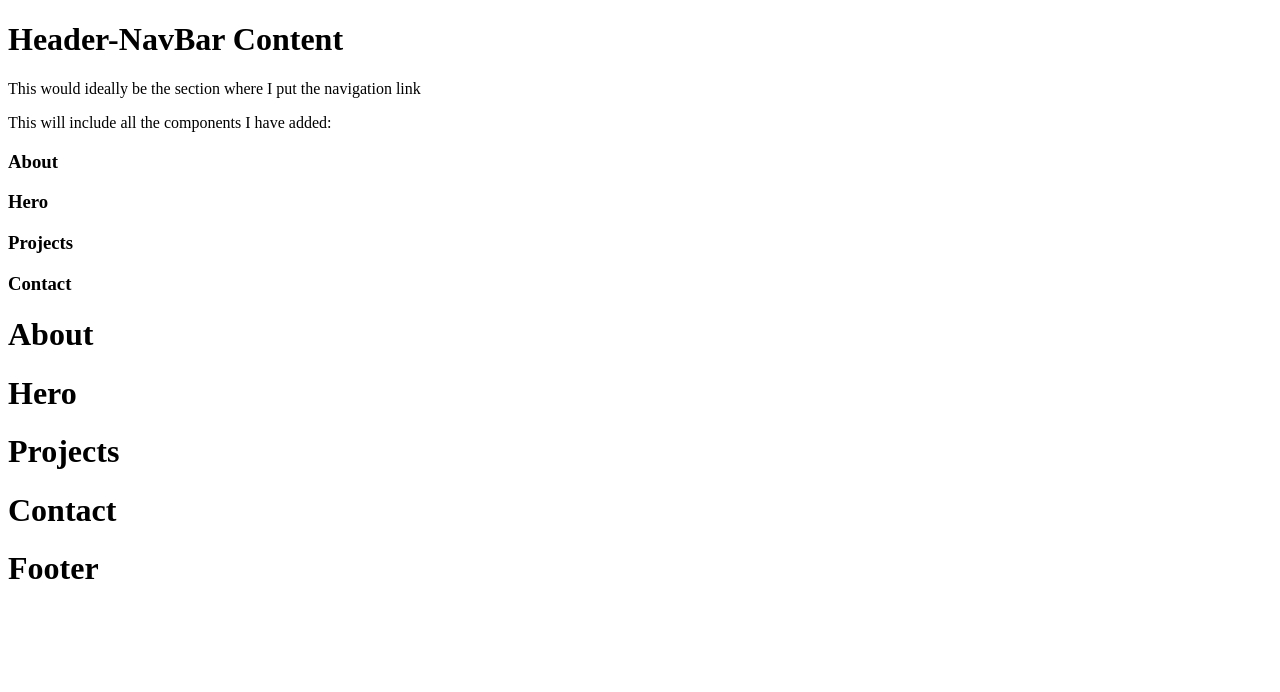
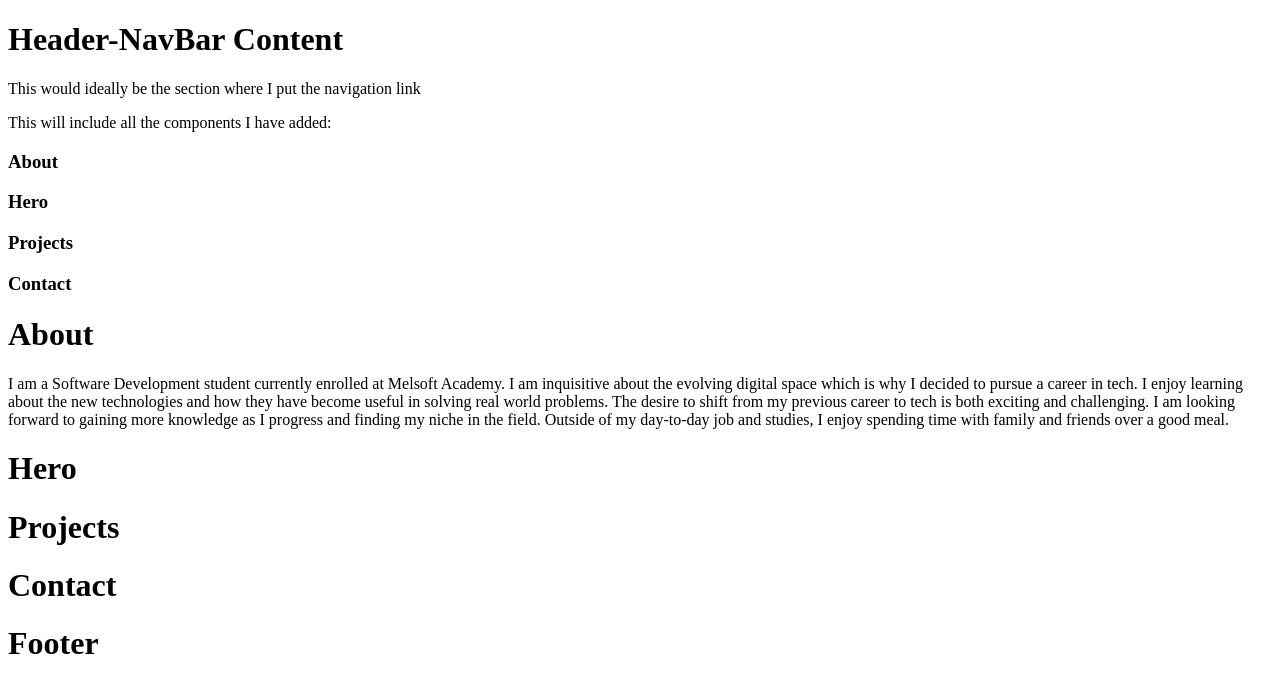
Before and after one commit to Tholakele-jiyana/MyPortfolioApp, a React (Vite) app in the folder Portfolio-App/: page / in a window 1280 px wide. Shown: the top 692 px of the page. Built offline with nearby package versions, Linux system fonts and the light colour scheme.

Commit message:
Wrote a brief decription in the About section

```diff
--- a/Portfolio-App/src/Components/About.jsx
+++ b/Portfolio-App/src/Components/About.jsx
@@ -2,6 +2,15 @@ function About() {
   return (
     <div>
         <h1>About</h1>
+        <p>I am a Software Development student currently enrolled at Melsoft Academy.
+            I am inquisitive about the evolving digital space which is why I decided to pursue a career in tech.
+            I enjoy learning about the new technologies and how they have become useful in solving
+            real world problems.
+            The desire to shift from my previous career to tech is both exciting and challenging.
+            I am looking forward to gaining more knowledge as I progress and finding my niche in the field.
+
+            Outside of my day-to-day job and studies, I enjoy spending time with family and friends over a good meal.
+        </p>
     </div>
   );
 }
```
